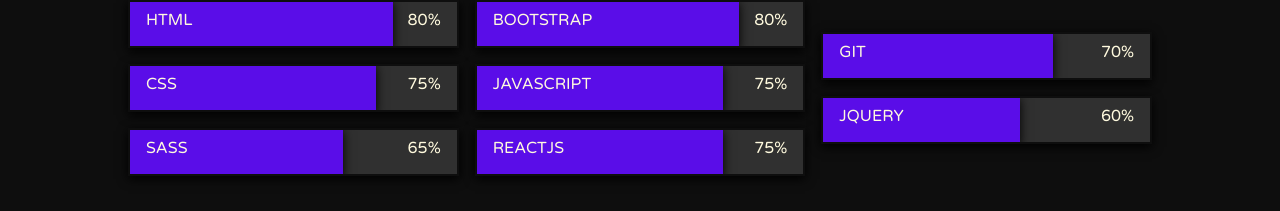
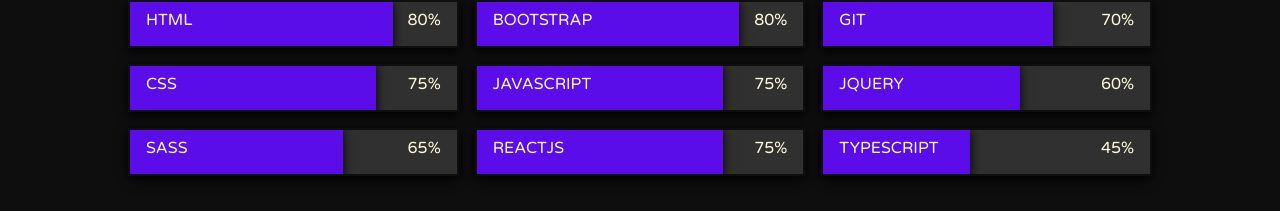
Before and after one commit to MrSzasz/portfolio, a React (Vite) app: page / in a window 1280 px wide. Shown: the part 1380-1591 px from the top of the page. Built offline with nearby package versions, Linux system fonts and the light colour scheme.

Commit message:
ts added

```diff
--- a/src/components/SkillsAndEd/SkillsAndEd.jsx
+++ b/src/components/SkillsAndEd/SkillsAndEd.jsx
@@ -41,6 +41,7 @@
         <SkillsBlock>
           <SkillBar name="GIT" value="70" />
           <SkillBar name="JQUERY" value="60" />
+          <SkillBar name="TYPESCRIPT" value="45" />
         </SkillsBlock>
       </div>
 
```
